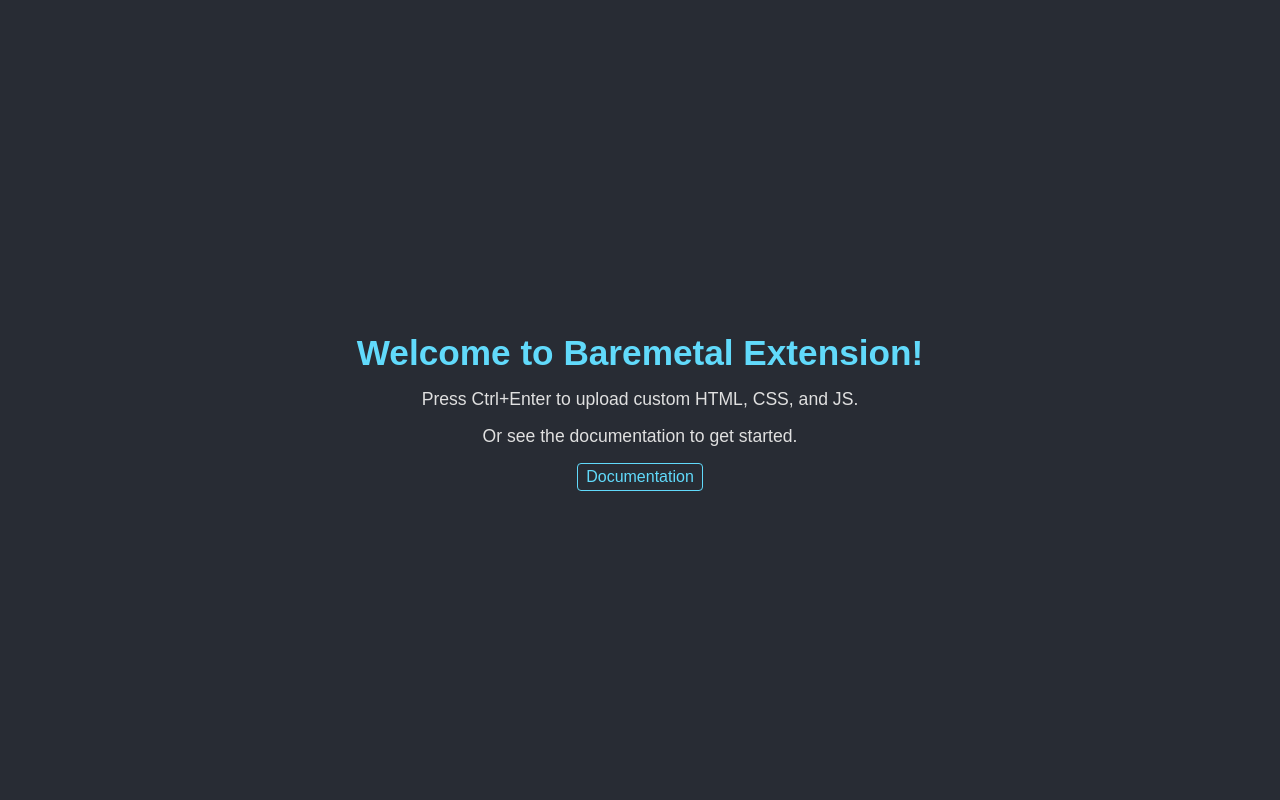
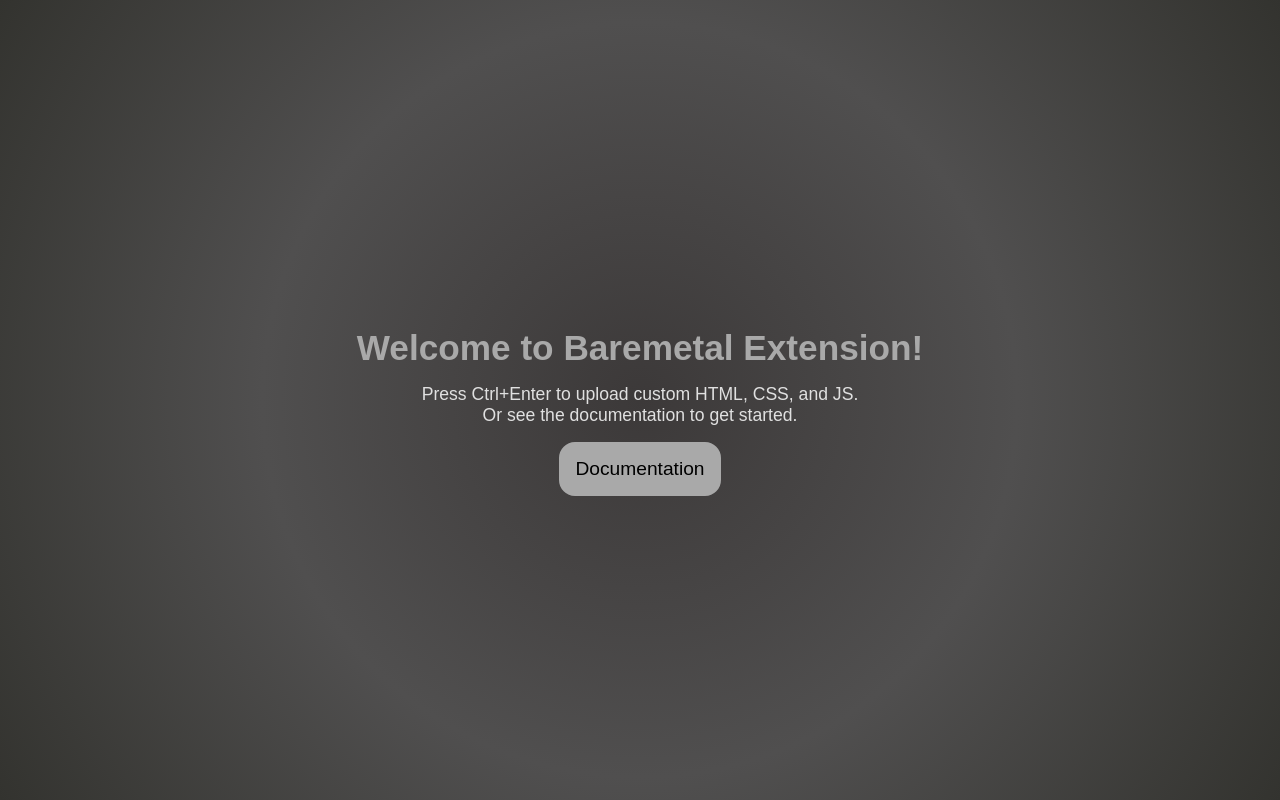
Before and after one commit to 5hubham5ingh/baremetal, a browser extension: page addon/index.html in a window 1280 px wide. Drawn offline with Linux system fonts and the light colour scheme.

Commit message:
Update: Welcome page style.

```diff
--- a/addon/index.html
+++ b/addon/index.html
@@ -3,7 +3,7 @@
   <head>
     <meta charset="UTF-8" />
     <meta name="viewport" content="width=device-width, initial-scale=1.0" />
-    <title>Custom New Tab</title>
+    <title>New Tab</title>
     <script src="./helpers/db.js" defer></script>
     <script src="./helpers/sharedState.js" defer></script>
     <script src="./helpers/fileUploadModal.js" defer></script>
@@ -11,7 +11,7 @@
     <script src="script.js" defer></script>
     <link rel="stylesheet" href="fileUploadModal.css" />
   </head>
-  <body style="height: 100%; margin: 0; padding: 0">
+  <body>
     <!-- Hidden file input -->
     <input
       type="file"
--- a/addon/script.js
+++ b/addon/script.js
@@ -6,38 +6,34 @@ document.addEventListener("DOMContentLoaded", async () => {
     // load docs
     const createElement = (tag, text, style, props = {}) => {
       const el = Object.assign(document.createElement(tag), props);
-      if (text) el.textContent = text;
+      el.innerHTML = text;
       el.style.cssText = style;
       return el;
     };
 
     document.body.style.cssText =
-      "display:flex;flex-direction:column;justify-content:center;align-items:center;height:100vh;background:#282c34;color:#e0e0e0;font-family:sans-serif;margin:0";
+      "display:flex;flex-direction:column;justify-content:center;align-items:center;height:100vh;background:radial-gradient(circle at center, #3c3939,#504f4f, #33332f);color:#e0e0e0;font-family:sans-serif;margin:0";
 
     document.body.append(
       createElement(
         "h1",
         "Welcome to Baremetal Extension!",
-        "font-size:2.2em;margin-bottom:8px;color:#61dafb;text-align:center"
+        "font-size:2.2em;margin-bottom:8px;color:darkgray;text-align:center",
       ),
       createElement(
         "p",
-        "Press Ctrl+Enter to upload custom HTML, CSS, and JS.",
-        "font-size:1.1em;max-width:600px;margin:8px 0;text-align:center"
-      ),
-      createElement(
-        "p",
-        "Or see the documentation to get started.",
-        "font-size:1.1em;max-width:600px;margin:8px 0;text-align:center"
+        "Press Ctrl+Enter to upload custom HTML, CSS, and JS. <br> Or see the documentation to get started.",
+        "font-size:1.1em;max-width:600px;margin:8px 0;text-align:center",
       ),
       createElement(
         "a",
         "Documentation",
-        "color:#61dafb;text-decoration:none;padding:4px 8px;border-radius:4px;border:1px solid #61dafb;margin-top:8px;text-align:center",
+        "color:#000;text-decoration:none;border-radius:1rem;border:1rem solid darkgray;background-color:darkgray;margin-top:8px;text-align:center;font-size:1.2rem;",
         {
-          href: "https://github.com/5hubham5ingh/baremetal/blob/main/README.md#baremetal",
-        }
-      )
+          href:
+            "https://github.com/5hubham5ingh/baremetal/blob/main/README.md#baremetal",
+        },
+      ),
     );
   }
 });
```
